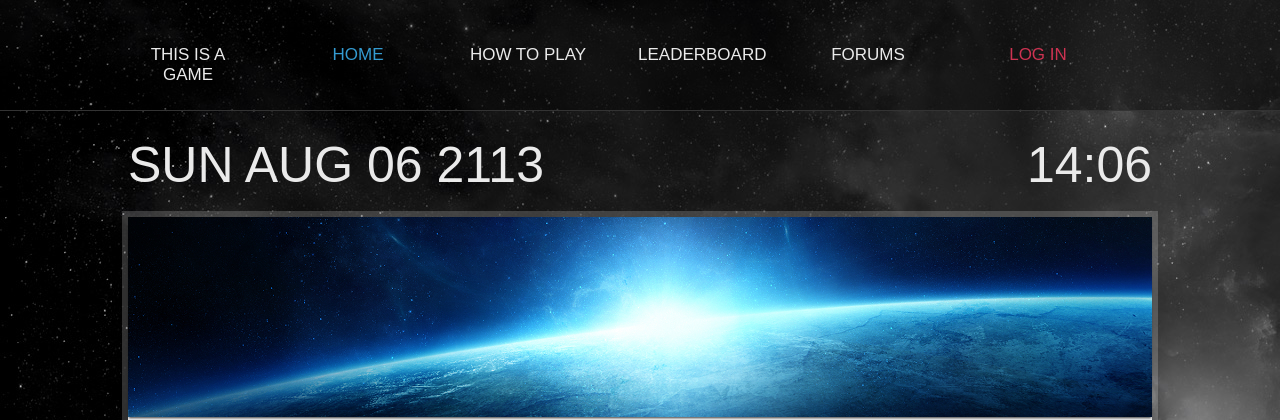
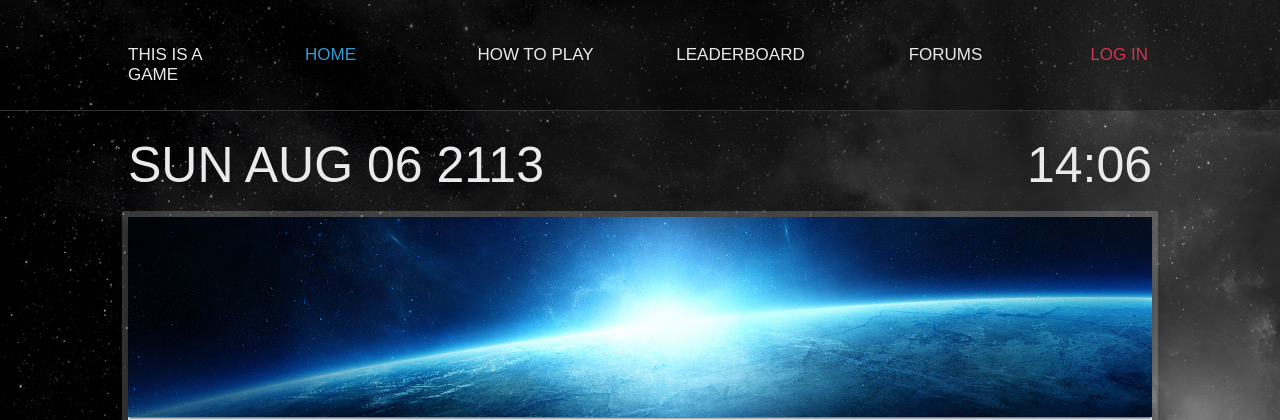
Before and after one commit to PuKoren/open-cluster, a PHP site: page / in a window 1280 px wide. Shown: the top 420 px of the page. Run offline with PHP 8.4, Linux system fonts and the light colour scheme; some libraries are stand-ins or nearby versions.

Commit message:
Fixed top menu element size with first and last child text align

```diff
--- a/css/default.css
+++ b/css/default.css
@@ -62,9 +62,18 @@ a{
 }
 
 .menu .menuItems ul li{
-	width: 120px;
+	width: 205px;
 	float: left;
-	padding-right: 50px;
+}
+
+.menu .menuItems ul li:first-child{
+	width:100px;
+	text-align: left;
+}
+
+.menu .menuItems ul li:last-child{
+	width:100px;
+	text-align: right;
 }
 
 .menu .menuItems .connect{
```
